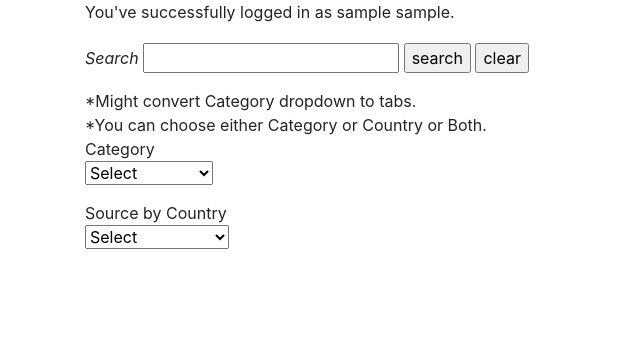
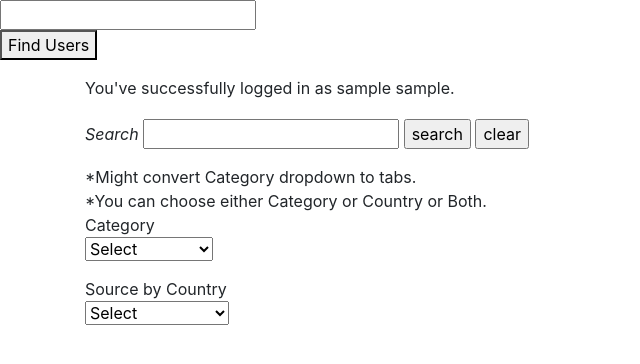
Before and after one commit to mkm3/NoozMe, a Flask app: page /dashboard in a window 1280 px wide. Shown: the part 56-420 px from the top of the page, without its empty margins (0-640 px from the left). Run offline with Flask 2, Linux system fonts and the light colour scheme; the visitor is signed in with stand-in values (Sample User, id 1); data comes from the database, SQL or seed files in the repository; some libraries are stand-ins or nearby versions.

Commit message:
Added function to get all users for Typeahead - crud.py and server.py

```diff
--- a/server.py
+++ b/server.py
@@ -51,10 +51,8 @@ def is_logged_in():
     """Checks if a user is logged in."""
     if 'user_id' in session:
         return True
-
     else:
         return False
-
 
 
 @app.route('/login', methods=['GET', 'POST'])
@@ -75,10 +73,10 @@ def login():
 
     return render_template('login.html', login=login)
 
+
 @app.route('/logout', methods=['GET'])
 def logout():
     """Route for handling user logout."""
-
     session.pop('user_id', None)
     return redirect('/login')
 
@@ -86,7 +84,6 @@ def logout():
 @app.route('/save-article', methods=['POST'])
 def save_article():
     """Save article to user's profile/saved_news table."""
-
     title = request.form.get("title")
     urlToImage = request.form.get("urlToImage")
     description = request.form.get("description")
@@ -139,6 +136,13 @@ def logged_in():
     return render_template('dashboard.html', user=user)
 
 
+@app.route('/api/all-users', methods=['GET'])
+def get_all_users():
+    """Pull all existing users for typeahead search"""
+    all_users = crud.get_all_users()
+    return jsonify(all_users)
+
+
 @app.route('/user/<user_id>')
 def return_saved_news(user_id):
     """Shows saved news by user_id"""
--- a/templates/dashboard.html
+++ b/templates/dashboard.html
@@ -8,6 +8,14 @@
 
   <!-- Load our stylesheet -->
   <link rel="stylesheet"href="/static/css/styles.css">
+
+  <!-- Optional CSS for Typeahead search -->
+  <!-- <link rel="stylesheet" href="https://cdnjs.cloudflare.com/ajax/libs/jquery-typeahead/2.11.0/jquery.typeahead.css"> -->
+
+  <!-- Required JavaScript for Typeahead search -->
+  <script src="https://code.jquery.com/jquery-2.1.3.min.js"></script>
+  <script src="https://cdnjs.cloudflare.com/ajax/libs/jquery-typeahead/2.11.0/jquery.typeahead.js"></script>
+
 
 </head>
 
@@ -41,6 +49,26 @@
       </ul>
     </div>
   </nav>
+
+
+      <!-- Typeahead Search Engine to find other users -->
+      <form id="form-find-users" name="form-find-users">
+          <div class="typeahead__container">
+              <div class="typeahead__field">
+                  <div class="typeahead__query">
+                      <input class="js-typeahead-users"
+                            name="q"
+                            autocomplete="off">
+                  </div>
+                  <div class="typeahead__button">
+                      <button type="submit">
+                          <span class="typeahead__search-icon">Find Users</span>
+                      </button>
+                  </div>
+              </div>
+          </div>
+      </form>
+
 
 
     <!-- MVP Search Engine -->
```
Also changed, not shown: crud.py (+16 -0 lines), static/profile.js (added, +10 -0 lines), static/css/styles.css (deleted), templates/homepage1.html (added).
